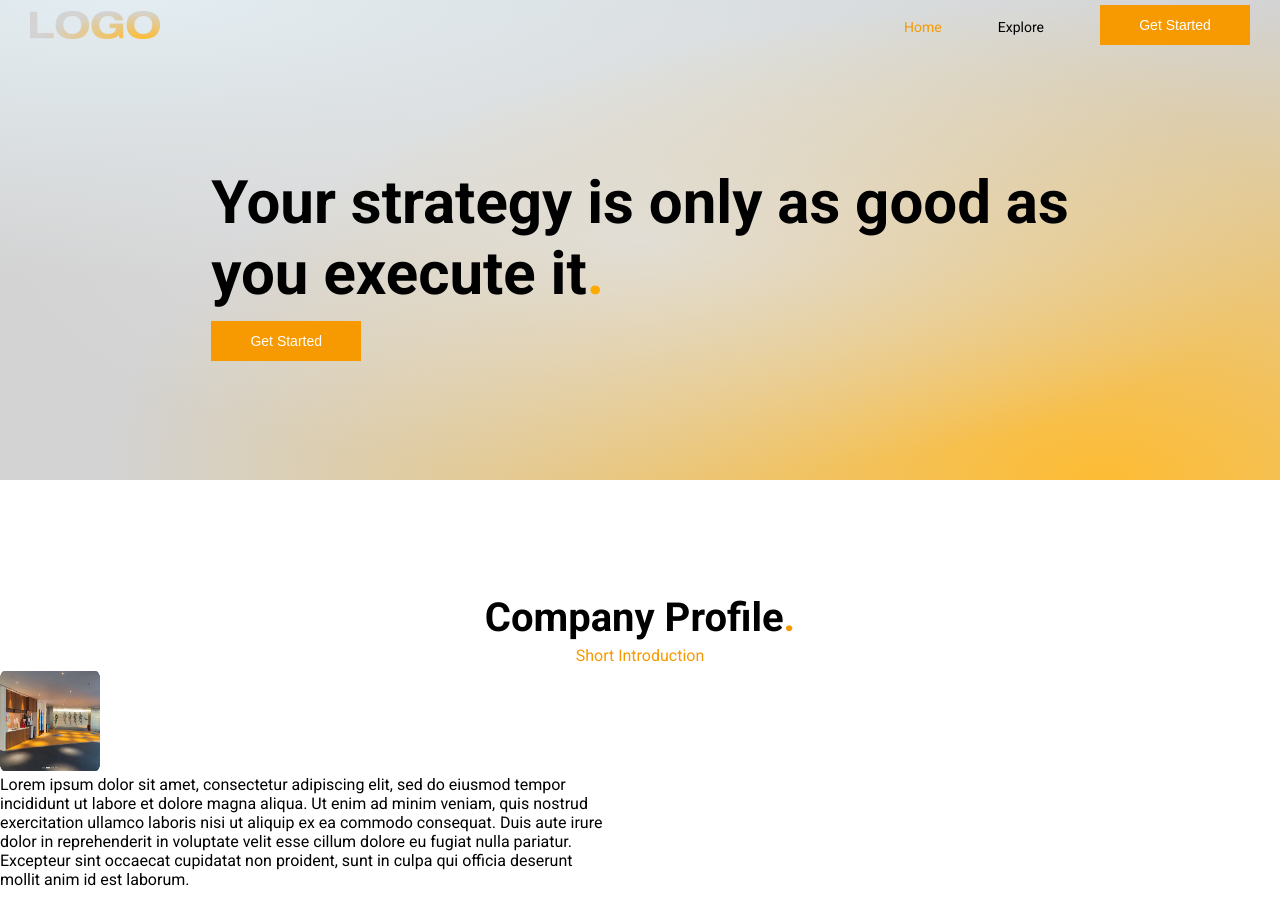
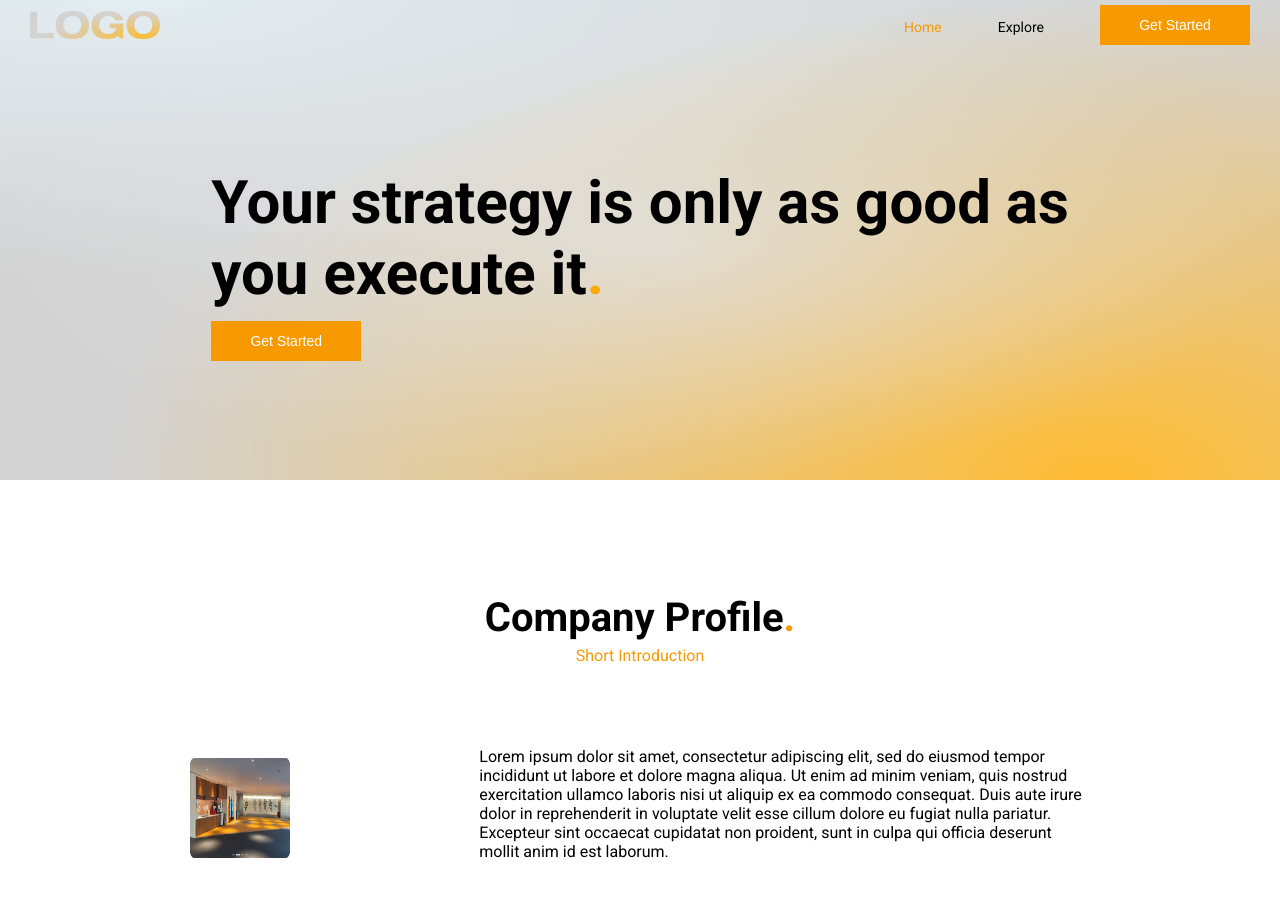
Before and after one commit to rahulsreekumar81/NextJs-Website-CSS, a Next.js app: page / in a window 1280 px wide. After the commit the page ends 873 px from the top, so only its background shows below. Built offline with nearby package versions, Linux system fonts and the light colour scheme.

Commit message:
💄 : Updated contentContainer

```diff
--- a/styles/CompanyProfile.module.css
+++ b/styles/CompanyProfile.module.css
@@ -9,6 +9,14 @@
   display: flex;
   flex-direction: column;
   align-items: center;
+}
+
+.contentContainer {
+  margin-top: 4.75rem;
+  display: flex;
+  align-items: center;
+  /* 🔴 Debug in inspect element for correct measurements */
+  justify-content: space-evenly;
 }
 .primaryHeading {
   font-weight: var(--fw-bold);
```
